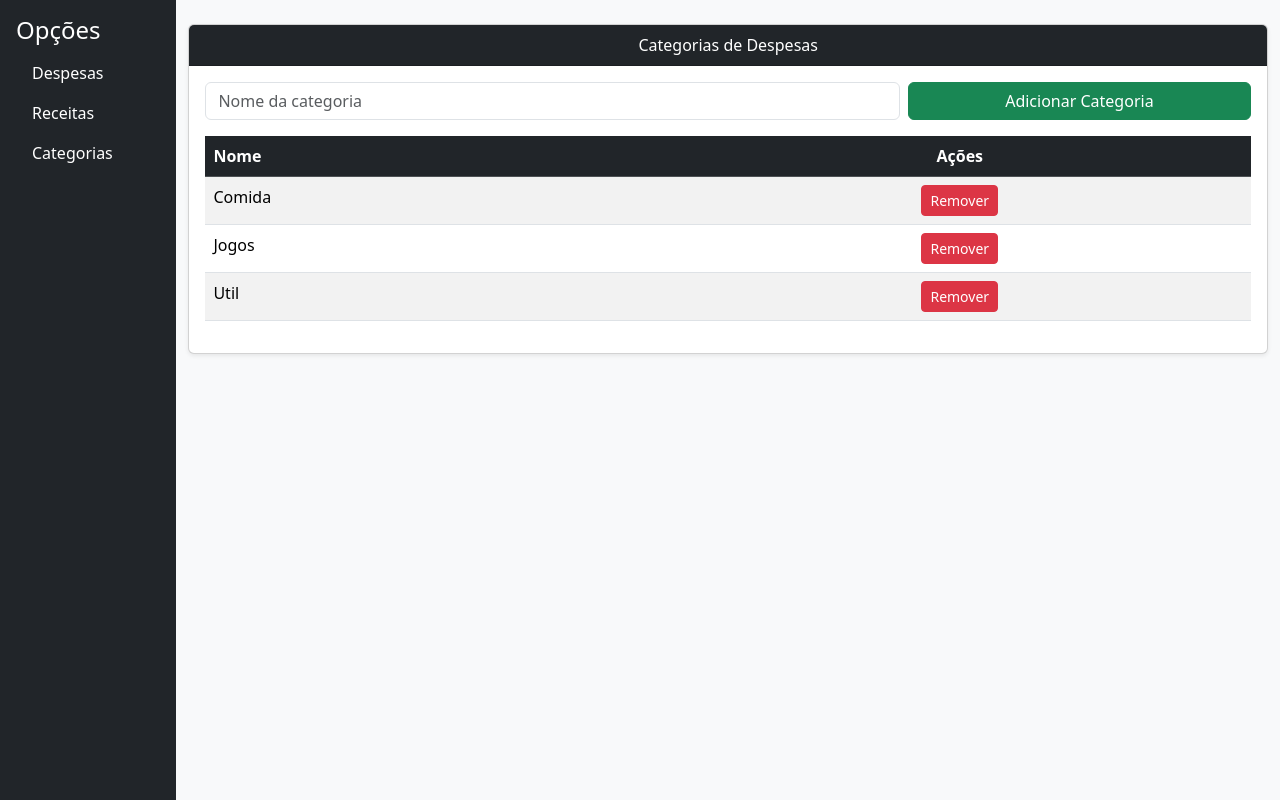
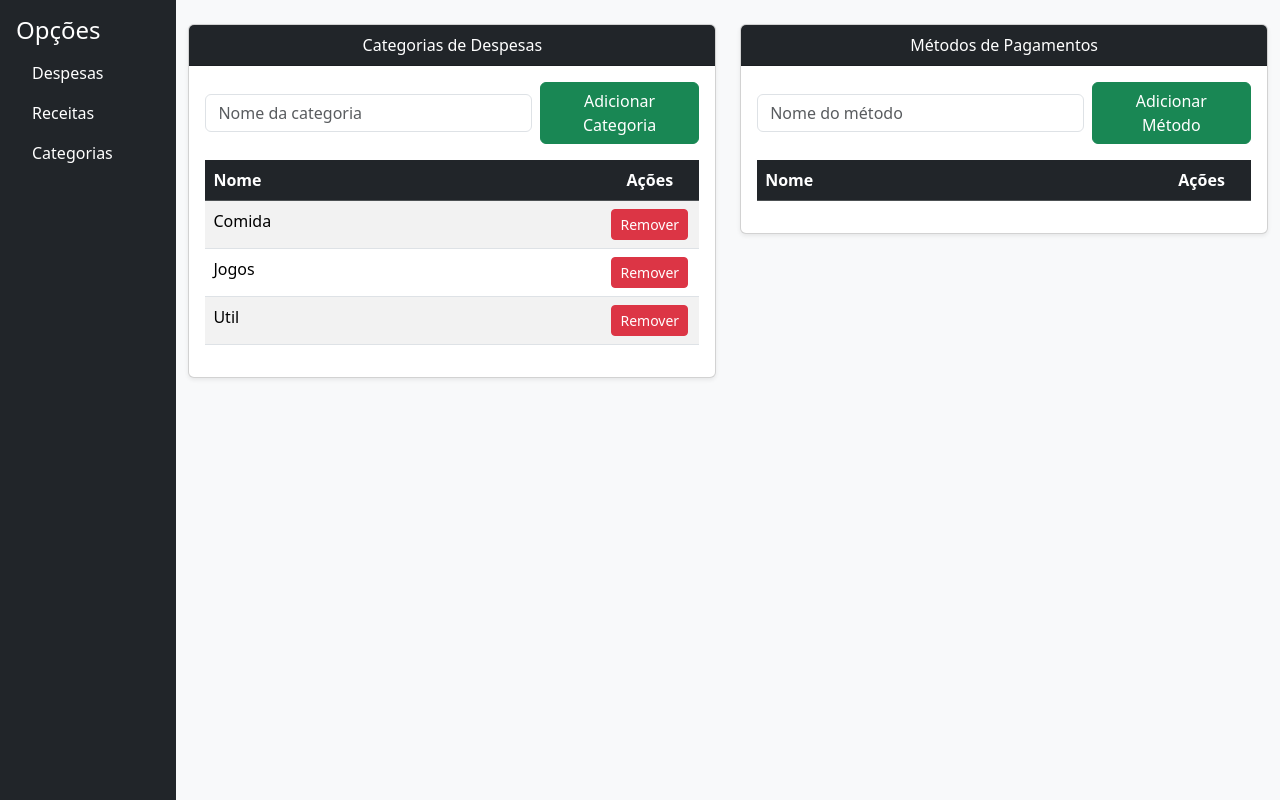
Before and after one commit to CaioFerAmorim/controle-financas, a Flask app: page /lancamentosCategorias in a window 1280 px wide. Shown: the part 112-912 px from the top of the page. Run offline with Flask 3, Linux system fonts and the light colour scheme; data comes from the database, SQL or seed files in the repository; lists and menus that the app fills with data are empty.

Commit message:
Adicionado tabela de método de pagamento em Categoria

```diff
--- a/templates/lancamentosCategorias.html
+++ b/templates/lancamentosCategorias.html
@@ -47,7 +47,7 @@
         <!-- Conteúdo principal -->
         <div class="container mt-4">
             <div class="row g-4">
-                <div class="col-md-12">
+                <div class="col-md-6">
                     <div class="card shadow-sm">
                         <div class="card-header bg-dark text-white text-center">
                             Categorias de Despesas
@@ -68,11 +68,41 @@
                             <table class="table table-striped table-hover mt-3">
                                 <thead class="table-dark">
                                     <tr>
-                                        <th>Nome</th>
+                                        <th style="width: 80%;">Nome</th>
                                         <th class="text-center">Ações</th>
                                     </tr>
                                 </thead>
                                 <tbody id="tabelaCategorias"></tbody>
+                            </table>
+                        </div>
+                    </div>
+                </div>
+                <div class="col-md-6">
+                    <div class="card shadow-sm">
+                        <div class="card-header bg-dark text-white text-center">
+                            Métodos de Pagamentos
+                        </div>
+                        <div class="card-body">
+                            <form id="formMetodosPagamento" class="mb-3">
+                                <div class="row g-2 align-items-center">
+                                    <div class="col-md-8">
+                                        <input type="text" class="form-control" id="nomeMetodoPagamento"
+                                            placeholder="Nome do método" required>
+                                    </div>
+                                    <div class="col-md-4">
+                                        <button type="submit" class="btn btn-success w-100">Adicionar Método</button>
+                                    </div>
+                                </div>
+                            </form>
+
+                            <table class="table table-striped table-hover mt-3">
+                                <thead class="table-dark">
+                                    <tr>
+                                        <th style="width: 80%;">Nome</th>
+                                        <th class="text-center">Ações</th>
+                                    </tr>
+                                </thead>
+                                <tbody id="tabelaMetodosPagamento"></tbody>
                             </table>
                         </div>
                     </div>
```
